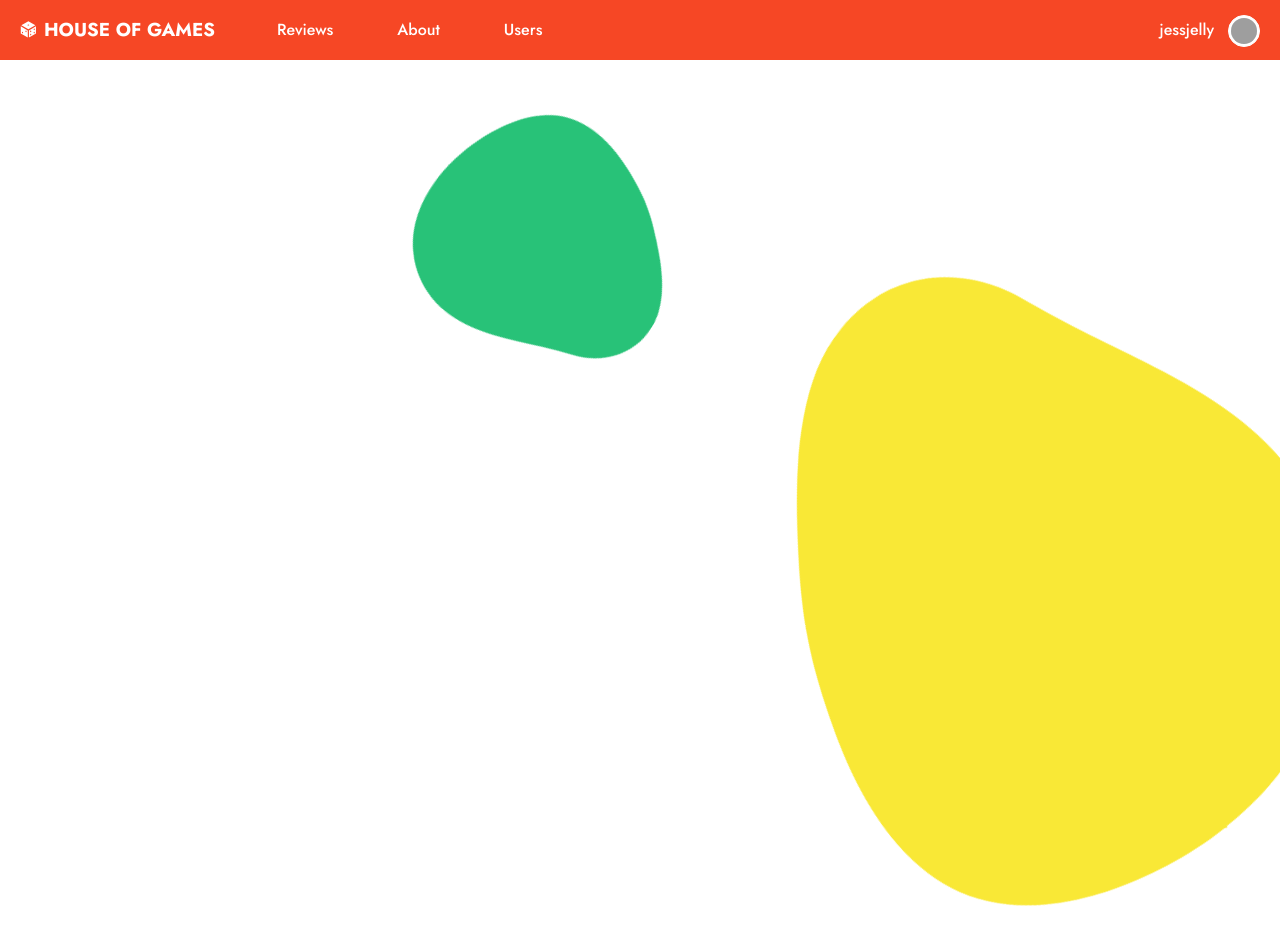
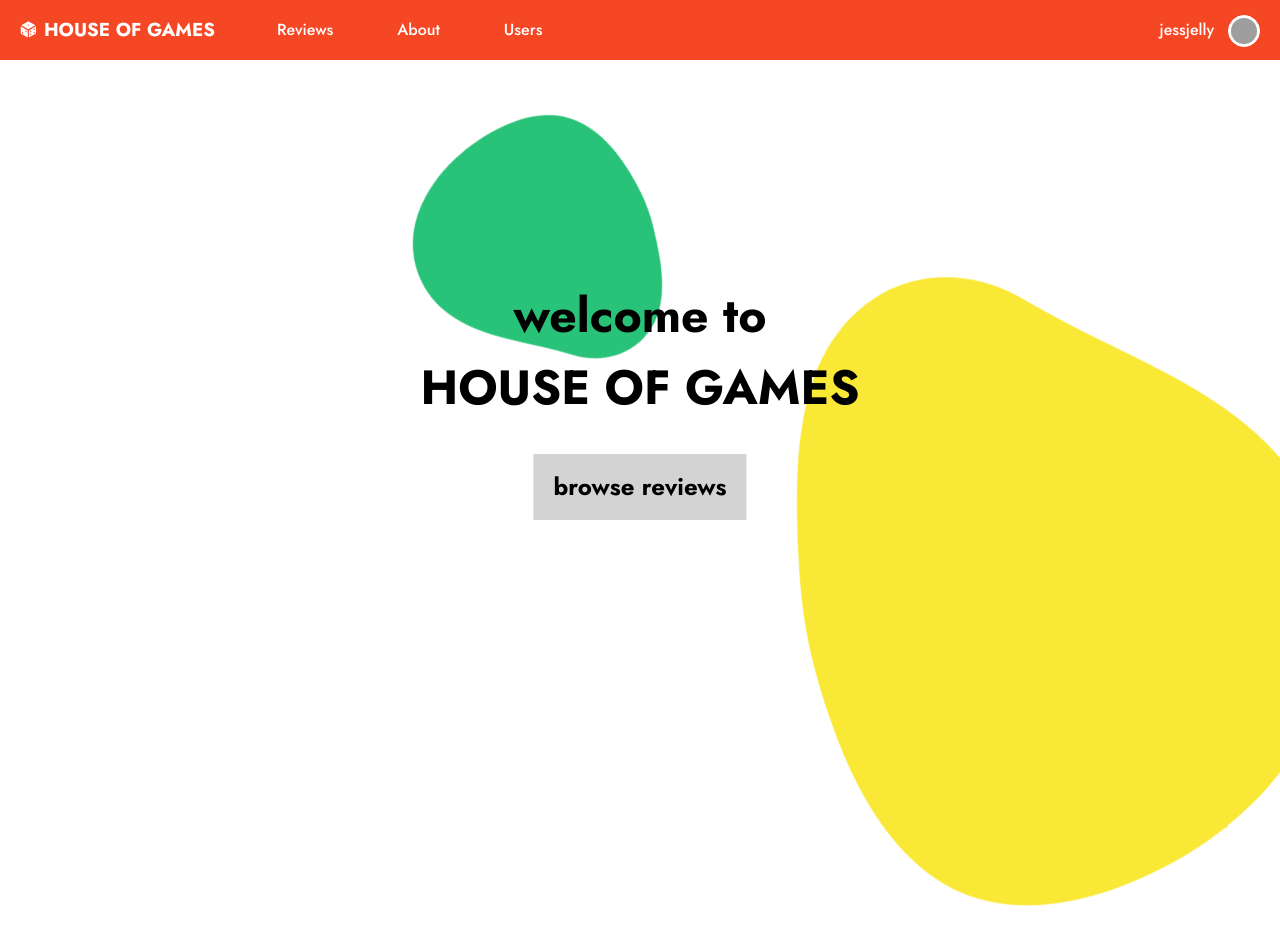
Before and after one commit to PeterM24/Front-End-Project, a React (Create React App) app: page / in a window 1280 px wide. Shown: the top 944 px of the page. Built offline with nearby package versions, Linux system fonts and the light colour scheme; grey boxes are pictures that could not be loaded.

Commit message:
Add LandingPage component to app

```diff
--- a/src/App.tsx
+++ b/src/App.tsx
@@ -6,6 +6,7 @@ import SingleReview from "./components/SingleReview";
 import UsersPage from "./components/UsersPage";
 import Navbar from "./components/Navbar";
 import Background from "./components/Background";
+import LandingPage from "./components/LandingPage";
 
 function App(): JSX.Element {
   return (
@@ -14,6 +15,7 @@ function App(): JSX.Element {
         <Background />
         <Navbar />
         <Routes>
+          <Route path="/" element={<LandingPage />} />
           <Route path="/users" element={<UsersPage />} />
           <Route path="/reviews" element={<ListOfReviews />} />
           <Route
```
